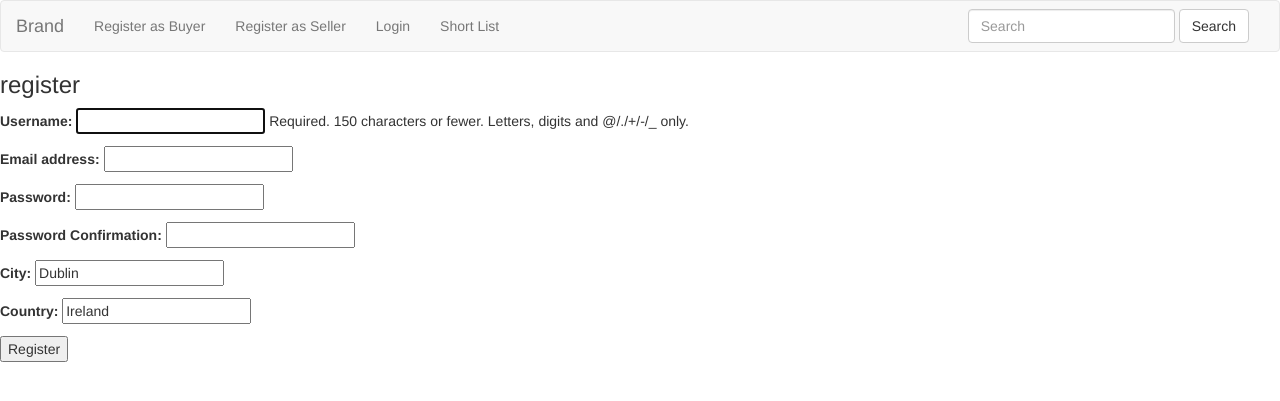
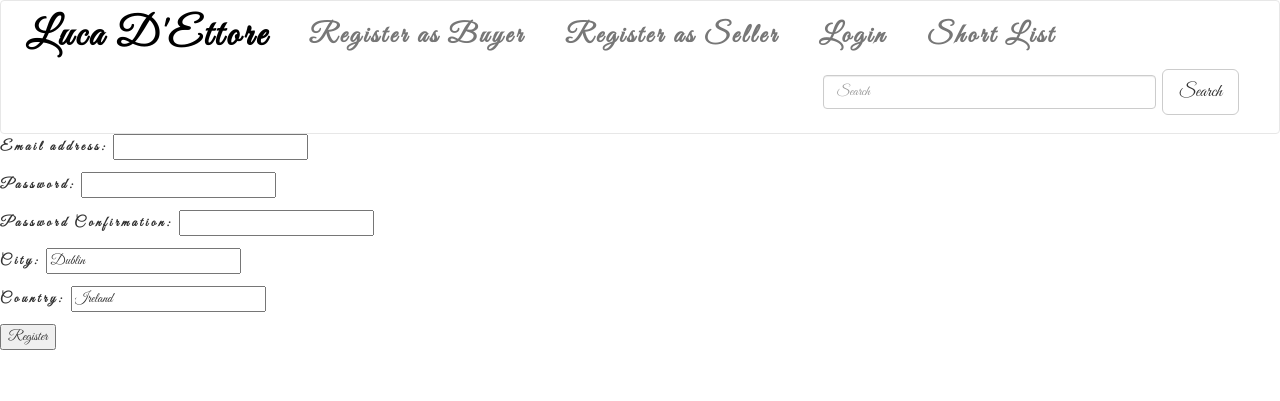
Before and after one commit to Miguelmargar/django_project, a Django app: page /accounts/register/buyer in a window 1280 px wide. Shown: the top 401 px of the page. Run offline with Django 3.2, Linux system fonts and the light colour scheme; some libraries are stand-ins or nearby versions.

Commit message:
styled navbar

```diff
--- a/static/css/style.css
+++ b/static/css/style.css
@@ -0,0 +1,26 @@
+/*Navbar-------------------------------------*/
+
+body {
+    font-family: 'Great Vibes', cursive;
+    letter-spacing: 3px;
+}
+
+
+.navbar {
+    padding: 10px;
+    background-color: white;
+    position: fixed;
+    top: 5;
+    width: 100%;
+}
+
+.navbar-brand {
+    font-size: 40px;
+    font-weight: bold;
+}
+
+.navoptions {
+    font-size: 27px;
+    font-weight: bold;
+    margin-left: 10px;
+}
--- a/templates/base.html
+++ b/templates/base.html
@@ -7,6 +7,8 @@
     <meta name="viewport" content="width=device-width, initial-scale=1.0">
     <meta http-equiv="X-UA-Compatible" content="ie=edge">
     <link href="https://stackpath.bootstrapcdn.com/bootstrap/3.3.7/css/bootstrap.min.css" rel="stylesheet" integrity="sha384-BVYiiSIFeK1dGmJRAkycuHAHRg32OmUcww7on3RYdg4Va+PmSTsz/K68vbdEjh4u" crossorigin="anonymous">
+    <link rel="stylesheet" href="../static/css/style.css" type="text/css" />
+    <link href="https://fonts.googleapis.com/css?family=Great+Vibes" rel="stylesheet">
     {% block head_js %}
     <script src="https://cdnjs.cloudflare.com/ajax/libs/jquery/3.2.1/jquery.min.js"></script>
     <script src="https://cdnjs.cloudflare.com/ajax/libs/twitter-bootstrap/3.3.7/js/bootstrap.min.js"></script>
@@ -26,28 +28,28 @@
         <span class="icon-bar"></span>
         <span class="icon-bar"></span>
       </button>
-                    <a class="navbar-brand" href="{% url 'get_products' %}">Brand</a>
+                    <a class="navbar-brand" href="{% url 'get_products' %}" style="color:black">Luca D'Ettore</a>
                 </div>
 
                 <!-- Collect the nav links, forms, and other content for toggling -->
                 <div class="collapse navbar-collapse" id="bs-example-navbar-collapse-1">
                     <ul class="nav navbar-nav">
                         {% if user.is_authenticated %}
-                        <li><a href="{% url 'profile' %}">Profile</a></li>
-                        <li><a href="{% url 'view_shortlist' %}">Short List</a></li>
-                        <li><a href="{% url 'logout' %}">Logout</a></li>
+                        <li><a href="{% url 'profile' %}" class="navoptions">Profile</a></li>
+                        <li><a href="{% url 'view_shortlist' %}" class="navoptions">Short List</a></li>
+                        <li><a href="{% url 'logout' %}" class="navoptions">Logout</a></li>
                         {% else %}
-                        <li><a href="{% url 'register_buyer' %}">Register as Buyer</a></li>
-                        <li><a href="{% url 'register_seller' %}">Register as Seller</a></li>
-                        <li><a href="{% url 'login' %}">Login</a></li>
-                        <li><a href="{% url 'view_shortlist' %}">Short List</a></li>
+                        <li><a href="{% url 'register_buyer' %}" class="navoptions">Register as Buyer</a></li>
+                        <li><a href="{% url 'register_seller' %}" class="navoptions">Register as Seller</a></li>
+                        <li><a href="{% url 'login' %}" class="navoptions">Login</a></li>
+                        <li><a href="{% url 'view_shortlist' %}" class="navoptions">Short List</a></li>
                         {% endif %}
                     </ul>
                     <form class="navbar-form navbar-right" method="GET" action="{% url 'get_products' %}">
                         <div class="form-group">
-                            <input type="text" class="form-control" placeholder="Search" name="search">
+                            <input type="text" class="form-control" size="35" placeholder="Search" name="search">
                         </div>
-                        <button type="submit" class="btn btn-default">Search</button>
+                        <button type="submit" class="btn btn-default btn-lg">Search</button>
                     </form>
                 </div>
                 <!-- /.navbar-collapse -->
@@ -55,6 +57,8 @@
             <!-- /.container-fluid -->
         </nav>
     </header>
+    <br>
+    <br>
     {% block content %} {% endblock %}
 
     <footer>
```
Also changed, not shown: db.sqlite3.
